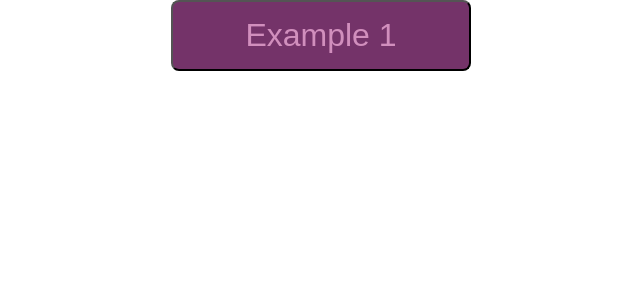
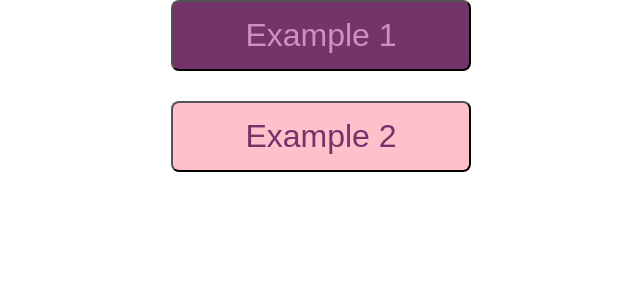
Before and after one commit to anbee123/react-css, a React (Create React App) app in the folder react-css/: page / in a window 1280 px wide. Shown: the top 300 px of the page, without its empty margins (319-959 px from the left). Built offline with nearby package versions, Linux system fonts and the light colour scheme; a web font is replaced by a local one.

Commit message:
example-2 doing buttonStyle

```diff
--- a/react-css/src/App.js
+++ b/react-css/src/App.js
@@ -1,12 +1,14 @@
 
 import './App.css';
 import Button1 from './components/example-1-normal-css/Button'
+import Button2 from './components/example-2-inline-css/Button'
 
 function App() {
   return (
     <div className="App">
       {/* Example 1 normal css - with a class passed in as props */}
      <Button1 buttonText="Example 1" theme="light"/>
+     <Button2 buttonText="Example 2" bgcolor="pink" />
     </div>
   );
 }
--- a/react-css/src/components/example-2-inline-css/Button.jsx
+++ b/react-css/src/components/example-2-inline-css/Button.jsx
@@ -0,0 +1,17 @@
+export default function Button({ buttonText, bgcolor}) {
+
+   //style values must be string
+   //two words properties must be follow the cammel cased rule
+   //don't forget to add commas not semicolons
+    const buttonStyle={
+    backgroundColor: bgcolor,
+    borderRadius: '8px',
+    color: 'rgb(116, 51, 105)',
+    fontSize: '24pt',
+    padding:' 15px 50px',
+    width: '300px',
+    }
+    return (
+      <button style={ buttonStyle}>{buttonText}</button>
+    );
+  }
```
